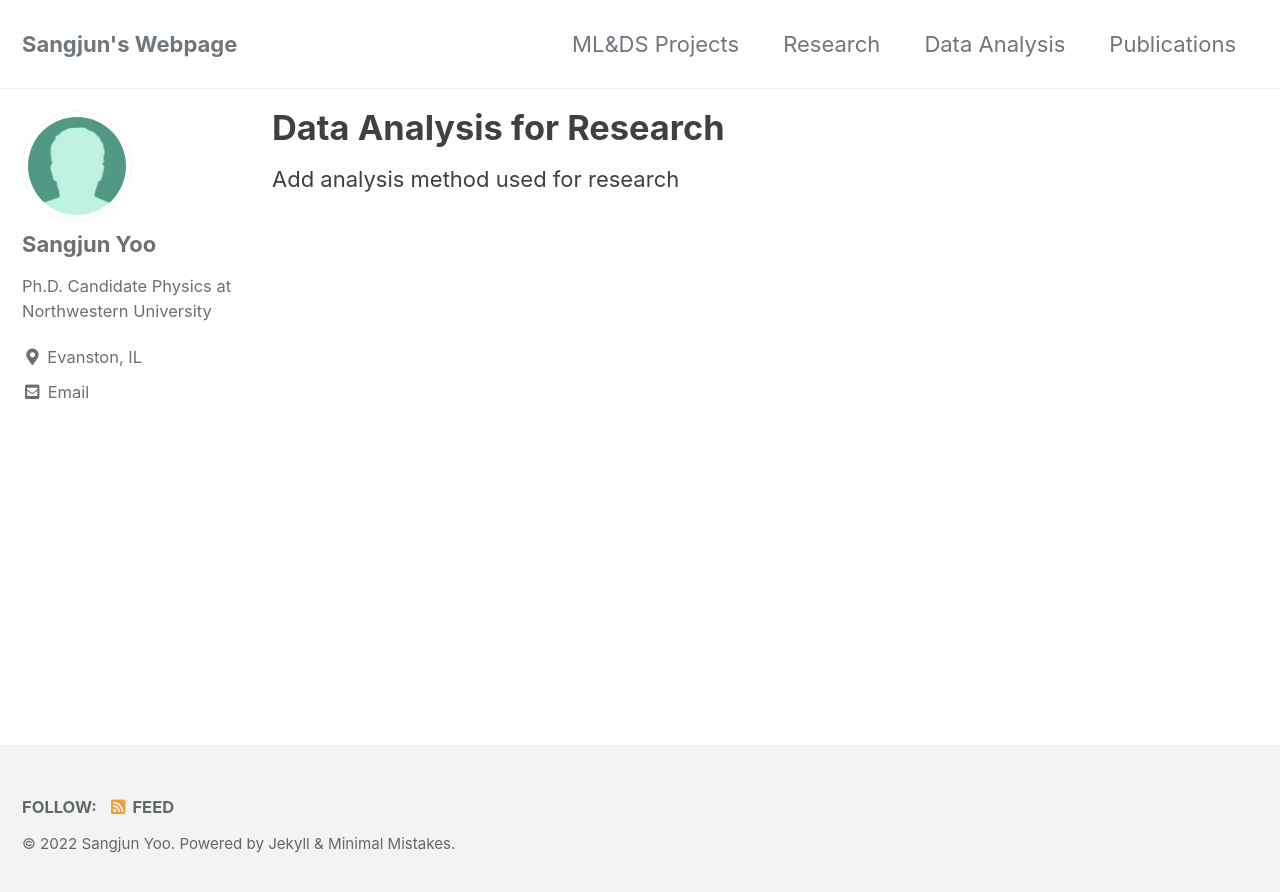
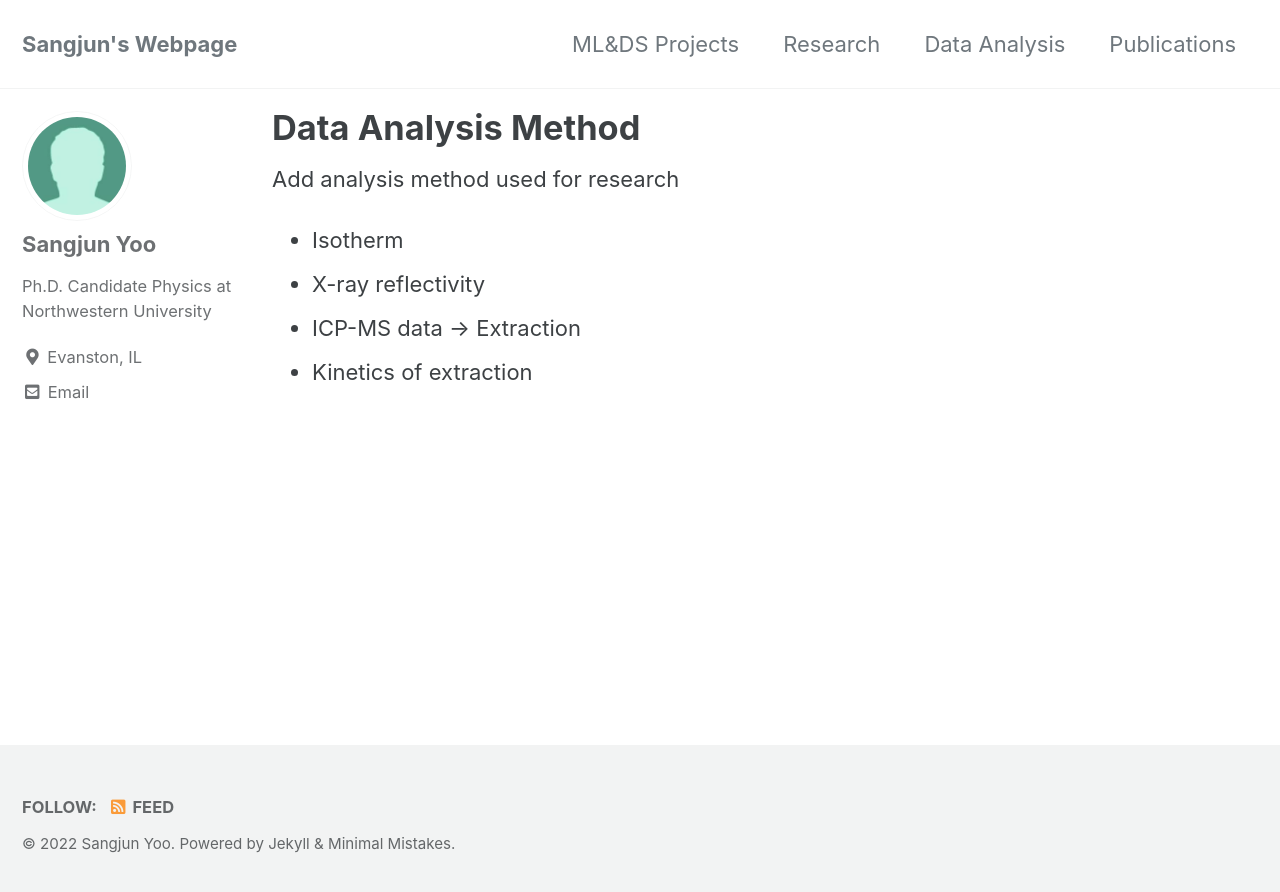
Before and after one commit to sangjunyoo-phd/sangjunyoo-phd.github.io, a Jekyll site: the page built from _pages/analysis.md, in a window 1280 px wide. Shown: the top 892 px of the page. Built offline with Jekyll 4.4.1, drawn with Linux system fonts in a browser that asks for light colours; cached includes are drawn as plain includes.

Commit message:
Update analysis.md

```diff
--- a/_pages/analysis.md
+++ b/_pages/analysis.md
@@ -1,7 +1,11 @@
 ---
-title: "Data Analysis for Research"
+title: "Data Analysis Method"
 #layout: splash
 permalink: /analysis/
 ---
 
 Add analysis method used for research
+* Isotherm
+* X-ray reflectivity
+* ICP-MS data -> Extraction
+* Kinetics of extraction
```
